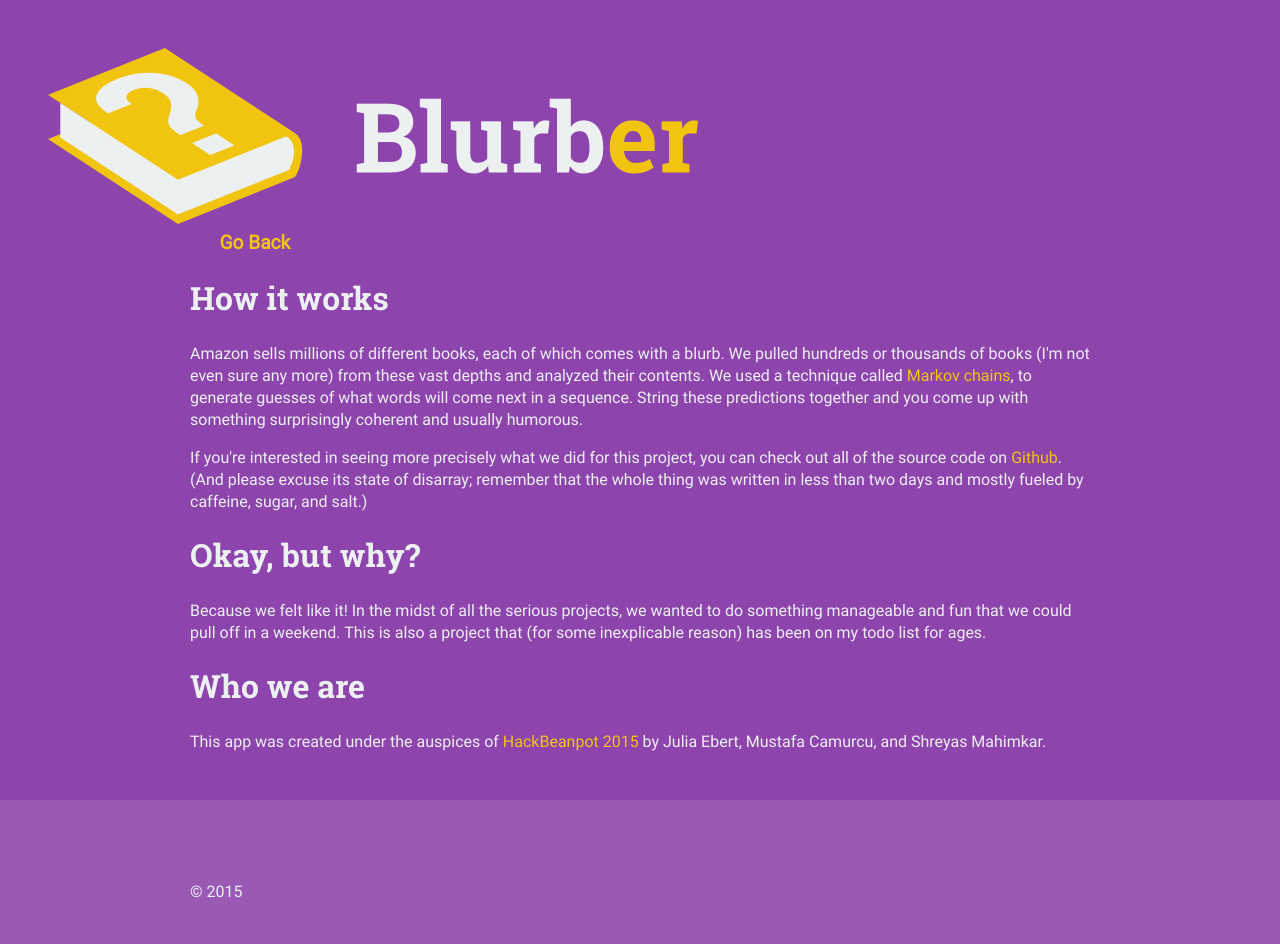
After one commit to jtebert/blurber, a Django app: page /about/ in a window 1280 px wide. The commit adds this page. Run offline with Django 3.2, Linux system fonts and the light colour scheme; some web fonts are replaced.

Commit message:
Fixed footer, added additional pages, changed Blurb background

```diff
--- a/blurber/static/blurber/css/stylesheet.css
+++ b/blurber/static/blurber/css/stylesheet.css
@@ -5,6 +5,15 @@ html {
 
 h1, h2, h3, h4, h5, h6 {
     font-family: 'roboto_slabbold', serif;
+}
+
+a, a:visited {
+    color: #f1c40f;
+    text-decoration: none;
+}
+
+a:hover {
+    color: #f39c12;
 }
 
 html, body {
@@ -23,7 +32,7 @@ html, body {
 	min-height: 100%;
 	height: auto !important; /* This line and the next line are not necessary unless you need IE6 support */
 	height: 100%;
-	margin: 0 auto -8em; /* the bottom margin is the negative value of the footer's height */
+	margin: 0 auto -10em; /* the bottom margin is the negative value of the footer's height */
 }
 
 #header {
@@ -38,6 +47,7 @@ html, body {
     width: 900px;
     max-width: 100%;
     margin: auto;
+    margin-bottom: 2em;
 }
 
 a.big-button-link, a.small-button-link, a.narrow-button-link {
@@ -75,12 +85,12 @@ a.nav-link {
     margin: 1em 1em 1em 0;
     font-size: 1.2em;
     font-weight: bold;
-    color: #ecf0f1;
+    //color: #ecf0f1;
     text-decoration: none;
 }
 
 a.nav-link:hover {
-    color: #f1c40f;
+    //color: #f1c40f;
 }
 
 a.big-button-link:hover, a.small-button-link:hover, a.narrow-button-link:hover {
@@ -101,8 +111,12 @@ button[type=submit] {
     border: none;
 }
 
+button[type=submit]:hover {
+    background: #f39c12;
+}
+
 .genre {
-    color: #95a5a6;
+    color: #bdc3c7;
     font-size: 0.95em;
 }
 
@@ -127,25 +141,47 @@ button[type=submit] {
     margin-top: 0;
 }
 
+.breaker {
+    clear: both;
+}
+
 .push {
-	height: 8em; /* .push must be the same height as .footer */
+	height: 10em; /* .push must be the same height as .footer */
 }
 
 .footer {
-    height: 7em;
+    height: 9em;
     background: #9b59b6;
 }
 
 .footer-content {
-    padding: .01em;
+
     width: 900px;
     max-width: 100%;
     margin: auto;
     //border: 1px solid red;
 }
 
-.media-icons li {
+.footer-list {
+    text-align: center;
+    padding-top: 1em;
+}
+
+.footer-list li {
     display: inline;
-    padding: 1em 0;
+    padding: 0 .5em;
     list-style: none;
 }
+
+.footer-list li a, .footer-list li a:visited {
+    color: #ecf0f1;
+    text-decoration: none;
+}
+
+.footer-list li a:hover {
+    color: #f1c40f;
+}
+
+.nav-bar li {
+    padding: 0 1em;
+}
--- a/blurber/urls.py
+++ b/blurber/urls.py
@@ -3,7 +3,8 @@ from django.contrib import admin
 
 urlpatterns = patterns('',
     # Examples:
-     url(r'^$', 'blurber.views.index', name='index'),
+    url(r'^$', 'blurber.views.index', name='index'),
+    url(r'^about/$', 'blurber.views.about', name='about'),
 
     url(r'blurb/', include('blurb.urls', namespace="blurb")),
     url(r'^admin/', include(admin.site.urls)),
--- a/blurber/views.py
+++ b/blurber/views.py
@@ -4,5 +4,10 @@ from django.shortcuts import render
 
 def index(request):
     return render(
-        request, 'blurb/index.html', {}
+        request, 'blurber/index.html', {}
     )
+
+def about(request):
+    return render(
+        request, 'blurber/about.html', {}
+    )
--- /dev/null
+++ b/templates/blurber/about.html
@@ -0,0 +1,22 @@
+{% extends "blurber/base.html" %}
+
+{% block content %}
+
+    <a class="nav-link" href="{% url 'index' %}">
+        <i class="fa fa-arrow-left fa-fw"></i> Go Back
+    </a>
+
+    <h1>How it works</h1>
+
+    <p>Amazon sells millions of different books, each of which comes with a blurb. We pulled hundreds or thousands of books (I'm not even sure any more) from these vast depths and analyzed their contents. We used a technique called <a href="http://en.wikipedia.org/wiki/Markov_chain">Markov chains</a>, to generate guesses of what words will come next in a sequence. String these predictions together and you come up with something surprisingly coherent and usually humorous.</p>
+    <p>If you're interested in seeing more precisely what we did for this project, you can check out all of the source code on <a href="https://github.com/jtebert/blurber">Github</a>. (And please excuse its state of disarray; remember that the whole thing was written in less than two days and mostly fueled by caffeine, sugar, and salt.)</p>
+
+    <h1>Okay, but why?</h1>
+
+    <p>Because we felt like it! In the midst of all the serious projects, we wanted to do something manageable and fun that we could pull off in a weekend. This is also a project that (for some inexplicable reason) has been on my todo list for ages.</p>
+
+    <h1>Who we are</h1>
+
+    <p>This app was created under the auspices of <a href="http://hackbeanpot.com/">HackBeanpot 2015</a> by Julia Ebert, Mustafa Camurcu, and Shreyas Mahimkar.</p>
+
+{% endblock %}
--- a/templates/blurber/base.html
+++ b/templates/blurber/base.html
@@ -30,12 +30,21 @@
 </div>
 <div class="footer">
     <div class="footer-content">
-        <ul class="media-icons">
-            <li><i class="fa fa-github fa-fw fa-3x"></i></li>
-            <li><i class="fa fa-twitter fa-fw fa-3x"></i></li>
-            <li><i class="fa fa-facebook fa-fw fa-3x"></i></li>
-            <li>Nope</li>
+        <ul class="footer-list">
+            <li><a href="{% url 'index' %}"><i class="fa fa-home fa-fw fa-3x"></i></a></li>
+            <li><a href="mailto:blurber@juliaebert.com"><i class="fa fa-envelope fa-fw fa-3x"></i></a></li>
+            <li><a href="{% url 'about' %}"><i class="fa fa-info-circle fa-fw fa-3x"></i></a></li>
+            <li><a href="https://github.com/jtebert/blurber"><i class="fa fa-github fa-fw fa-3x"></i></a></li>
+            <li><a href="https://twitter.com/purpleblurber"><i class="fa fa-twitter fa-fw fa-3x"></i></a></li>
+
+            <!--<li><i class="fa fa-facebook fa-fw fa-3x"></i></li>-->
         </ul>
+        <!--<ul class="footer-list nav-bar">
+            <li><a href="{% url 'index' %}">Home</a></li>
+            <li><a href="{% url 'about' %}">About</a></li>
+            <li><a href="mailto:blurber@juliaebert.com">Contact</a></li>
+        </ul>-->
+        <p>&#169; 2015</p>
     </div>
 </div>
 </body>
--- a/blurb/templates/blurb/index.html
+++ b/templates/blurber/index.html
@@ -4,10 +4,10 @@
 
 {% block content %}
     <p>Have you ever wanted to read about a book that doesn't exist? </p>
+    <p>Now you can! Just pick a genre and you'll receive a probably-but-not-guaranteed-to-be unique blurb for a book, built on descriptions of real, live, <i>actual</i> books. If you're feeling particularly ambitious, for extra credit you can go ahead and write the book you get a blurb for.</p>
     <div class="box">
         <h1>Make a random blurb:</h1>
-        <a href="#" class="big-button-link">Random Genre</a>
-        <a href="#" class="big-button-link">All Genres</a>
+        <a href="#" class="big-button-link">Random Blurb</a>
     </div>
     <div class="box">
         <h1>Pick a genre:</h1>
@@ -16,4 +16,5 @@
         <a href="#" class="small-button-link">Romance</a>
         <a href="#" class="small-button-link">Self Help</a>
     </div>
+    <div class="breaker"></div>
 {% endblock %}
```
Also changed, not shown: blurb/templates/blurb/blurb.html (+4 -6 lines).
